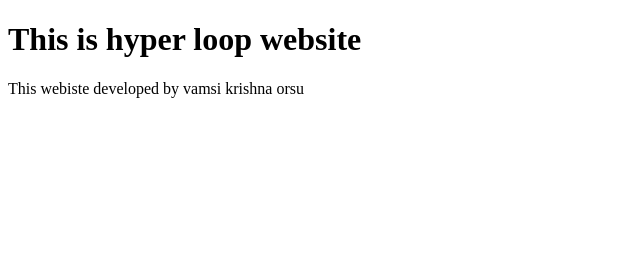
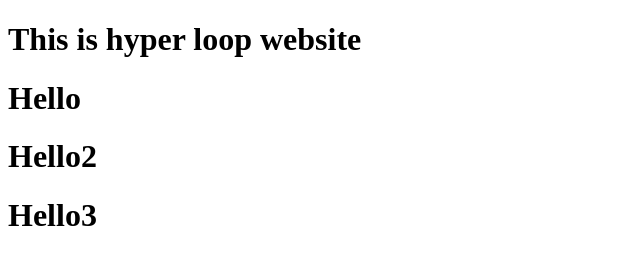
Before and after one commit to iam-orsu/hyperloop, a plain HTML site: page index.html in a window 1280 px wide. Shown: the whole page, without its empty margins (0-640 px from the left). Drawn offline with Linux system fonts and the light colour scheme.

Commit message:
removed a para and added 3 heading tags

```diff
--- a/index.html
+++ b/index.html
@@ -8,6 +8,10 @@
 <body>
     <h1>This is hyper loop website</h1>
 
-    <p>This webiste developed by vamsi krishna orsu</p>
+
+
+    <h1>Hello</h1>
+    <h1>Hello2</h1>
+    <h1>Hello3</h1>
 </body>
 </html>
```
